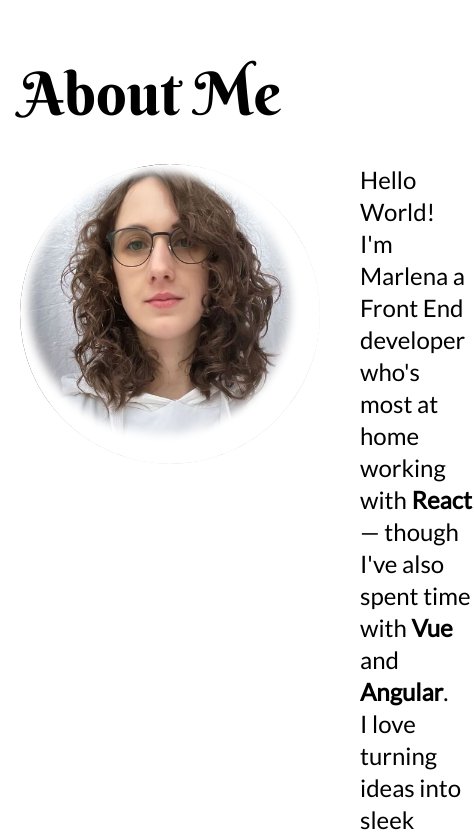
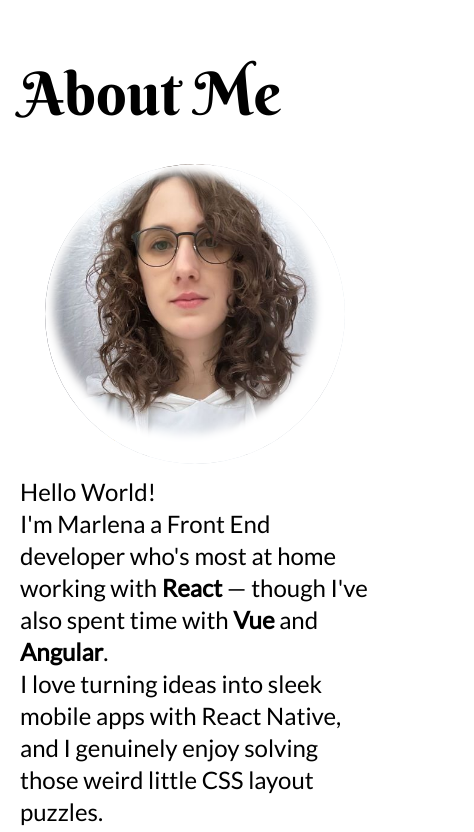
Before and after one commit to brovnie/portfolio-website-2025, a Next.js app: page / in a window 390 px wide. Shown: the part 860-1692 px from the top of the page, 474 px wide, since content can reach past the window. Built offline with nearby package versions, Linux system fonts and the light colour scheme.

Commit message:
About me responsief for mobile

```diff
--- a/src/components/about/AboutMe.tsx
+++ b/src/components/about/AboutMe.tsx
@@ -10,8 +10,8 @@ export const AboutMe = () => {
   return (
     <div id="about" className=" pt-[80px] relative z-10 mb-10">
       <H2 title="About Me" type="big" />
-      <div className="flex gap-10 pt-10">
-        <div className="overflow-hidden rounded-full min-w-[300px] h-[300px] relative">
+      <div className="flex flex-col md:flex-row gap-3 md:gap-10 pt-10 items-center md:items-start">
+        <div className="overflow-hidden rounded-full w-[300px] h-[300px] relative flex items-center justify-center">
           <Image
             className=""
             src="/selfie-brovnie.jpg"
```
